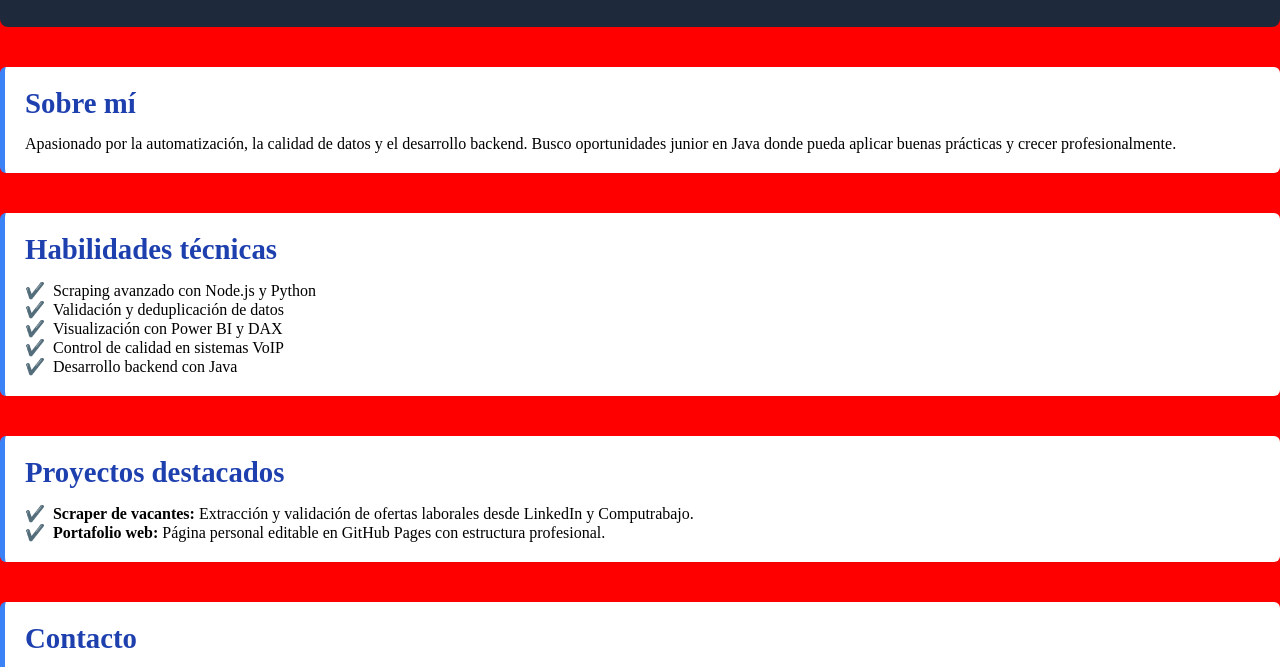
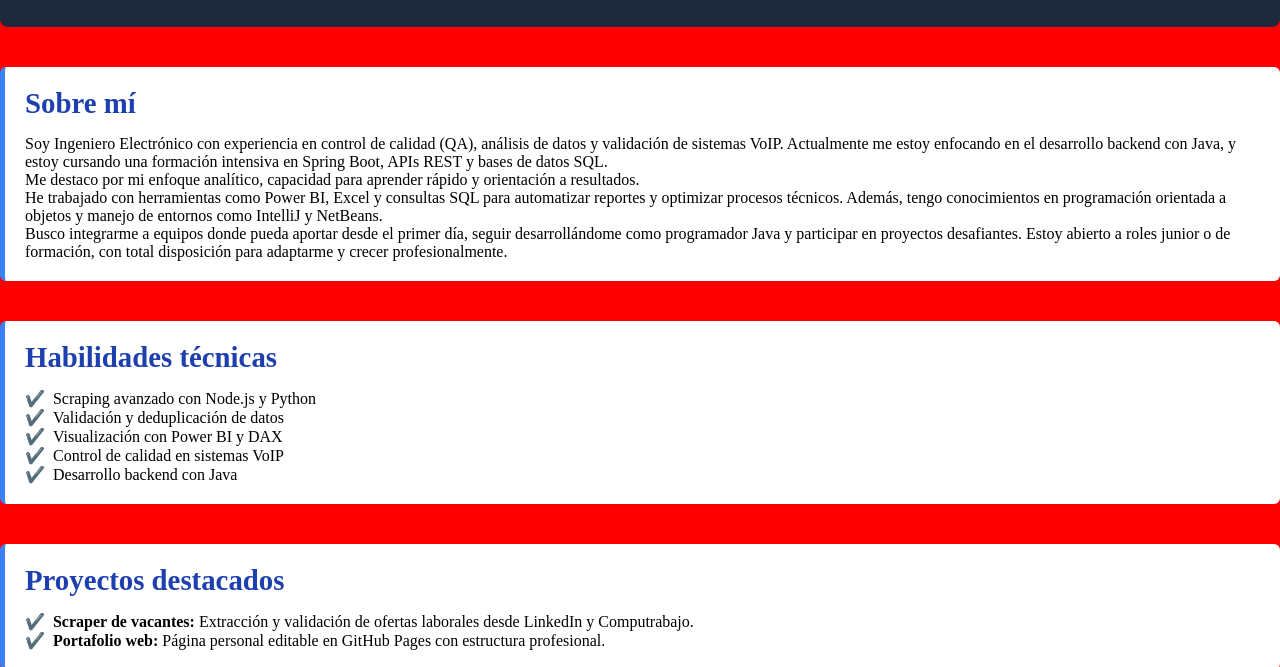
Before and after one commit to kino38/nicolasmon.github.io, a plain HTML site: page index.html in a window 1280 px wide. Shown: the part 112-779 px from the top of the page. Drawn offline with Linux system fonts and the light colour scheme.

Commit message:
cambio de descripcion

```diff
--- a/index.html
+++ b/index.html
@@ -19,7 +19,21 @@
   <!-- Sección: Sobre mí -->
   <section>
     <h2>Sobre mí</h2>
-    <p>Apasionado por la automatización, la calidad de datos y el desarrollo backend. Busco oportunidades junior en Java donde pueda aplicar buenas prácticas y crecer profesionalmente.</p>
+    <p>Soy Ingeniero Electrónico con experiencia en control de calidad (QA),
+        análisis de datos y validación de sistemas VoIP. Actualmente me estoy
+        enfocando en el desarrollo backend con Java, y estoy cursando una formación
+        intensiva en Spring Boot, APIs REST y bases de datos SQL.</p>
+    <p>Me destaco por mi enfoque
+        analítico, capacidad para aprender rápido y orientación a resultados. </p>
+
+    <p>He trabajado con herramientas como Power BI, Excel y consultas SQL para automatizar reportes y
+        optimizar procesos técnicos. Además, tengo conocimientos en programación orientada a objetos y
+        manejo de entornos como IntelliJ y NetBeans.</p>
+
+    <p>Busco integrarme a equipos donde pueda aportar desde el primer día, seguir desarrollándome como
+        programador Java y participar en proyectos desafiantes. Estoy abierto a roles junior o de
+        formación, con total disposición para adaptarme y crecer profesionalmente.</p>
+
   </section>
 
   <!-- Sección: Habilidades técnicas -->
```
